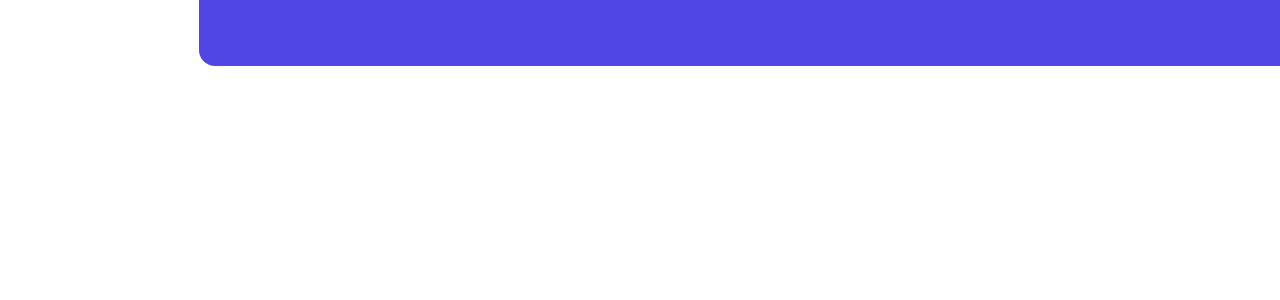
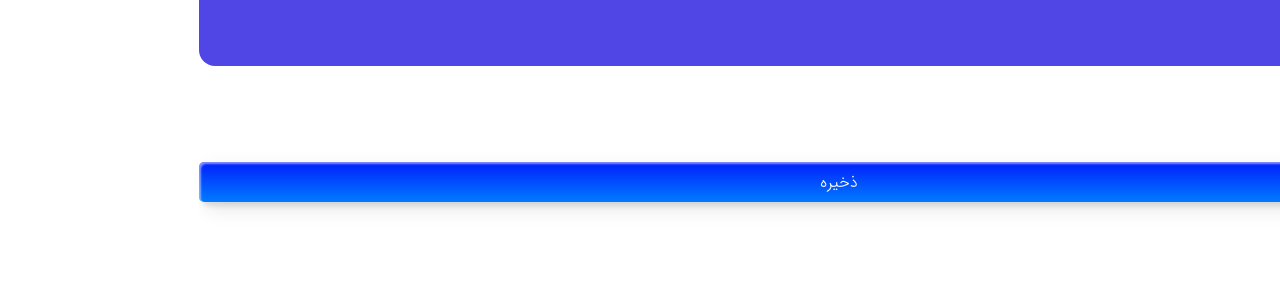
Before and after one commit to mahdardavari/Panel, a React (Vite) app: page /transaction in a window 1280 px wide. Shown: the top 300 px of the page. Built offline with nearby package versions, Linux system fonts and the light colour scheme; some icons are missing.

Commit message:
customiz button

```diff
--- a/src/components/Button.tsx
+++ b/src/components/Button.tsx
@@ -1,27 +1,16 @@
-import { FC, MouseEvent, useState } from "react";
+import { FC } from "react";
 import "./styles/Button.css";
 
 interface Props extends React.ButtonHTMLAttributes<HTMLButtonElement> {
   children: React.ReactNode;
+  cls?: string | null;
 }
 
-const Button: FC<Props> = ({ children, ...attributes }) => {
-  const [position, setPosition] = useState({ top: 0, left: 0 });
-
-  const handleEffect = (event: MouseEvent) => {
-    const { clientX, clientY } = event;
-    setPosition({ top: clientY, left: clientX });
-  };
-
+const Button: FC<Props> = ({ children, cls, ...attributes }) => {
   return (
     <>
-      <button className="button" onMouseEnter={handleEffect} {...attributes}>
-
-        <span className="btnTxt ">{children}</span>
-        <span
-          style={{ top: position.top, left: position.left }}
-          className="btnBg"
-        ></span>
+      <button className={`custom-btn primary ${cls}`} {...attributes}>
+        {children}
       </button>
     </>
   );
--- a/src/components/styles/Button.css
+++ b/src/components/styles/Button.css
@@ -1,43 +1,60 @@
-/* Mouse Position Aware Circle Fill Hover Effect */
-.button {
+.custom-btn {
+  width: 130px;
+  height: 40px;
+  color: #fff;
+  border-radius: 5px;
+  padding: 10px 25px;
+  font-family: inherit;
+  font-weight: 500;
+  background: transparent;
+  cursor: pointer;
+  transition: all 0.3s ease;
   position: relative;
-    border: 0;
-    background-color: #e1e1e1;
-    font-size: 24px;
+  display: inline-block;
+  box-shadow: inset 2px 2px 2px 0px rgba(255, 255, 255, 0.5),
+    7px 7px 20px 0px rgba(0, 0, 0, 0.1), 4px 4px 5px 0px rgba(0, 0, 0, 0.1);
   outline: none;
-    cursor: pointer;
-    padding: 20px;
-    margin: 20px;
-    overflow: hidden;
-    width: 168px;
 }
 
-  .button .btnTxt {
-    position: relative;
-    z-index: 2;
-    transition: color 0.4s;
+.primary {
+  width: 100%;
+  height: 40px;
+  line-height: 42px;
+  padding: 0;
+  border: none;
+  background: rgb(0, 13, 255);
+  background: linear-gradient(
+    0deg,
+    rgb(0, 123, 255) 0%,
+    rgb(2, 31, 251) 100%
+  );
 }
-
-  .button:hover .btnTxt {
-    color: white;
+.primary:hover {
+  color: #4e09f0;
+  background: transparent;
+  box-shadow: none;
 }
-
-  .btnBg {
+.primary:before,
+.primary:after {
   content: "";
   position: absolute;
-    display: block;
   top: 0;
+  right: 0;
+  height: 2px;
+  width: 0;
+  background: #4e09f0;
+  box-shadow: -1px -1px 5px 0px #fff, 7px 7px 20px 0px #0003,
+    4px 4px 5px 0px #0002;
+  transition: 400ms ease all;
+}
+.primary:after {
+  right: inherit;
+  top: inherit;
   left: 0;
-    width: 0;
-    height: 0;
-    background-color: #1661d0;
-    border-radius: 50%;
-    transform: translate(calc(-50% - 20px), calc(-50% - 20px));
-    transition: width 0.4s, height 0.4s;
-    z-index: 1;
+  bottom: 0;
 }
-
-  .button:hover .btnBg {
-    width: 750px;
-    height: 750px;
+.primary:hover:before,
+.primary:hover:after {
+  width: 100%;
+  transition: 800ms ease all;
 }
--- a/src/routing/TransactionPage.tsx
+++ b/src/routing/TransactionPage.tsx
@@ -1,3 +1,4 @@
+import Button from "../components/Button";
 import Input from "../components/Input";
 
 const TransactionPage = () => {
@@ -8,6 +9,8 @@ const TransactionPage = () => {
         <Input name="date" label="مبلغ" />
         <Input name="date" label="دسته بندی" />
         <Input name="date" label="یادداشت" />
+        {/* TODO use https://www.npmjs.com/package/tailwind-merge  */}
+        <Button cls="mt-14">ذخیره</Button>
       </section>
     </>
   );
```
Lines whose indentation alone changed are shown as unchanged.
